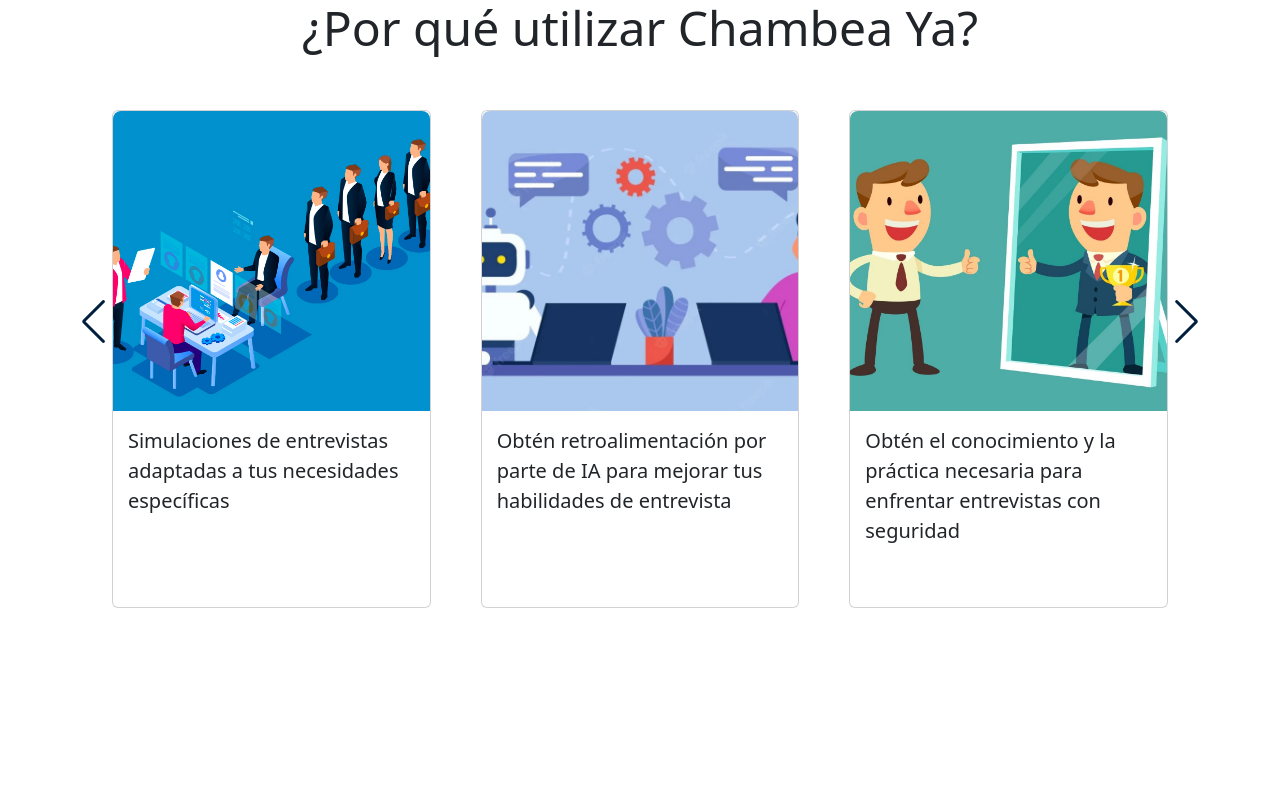
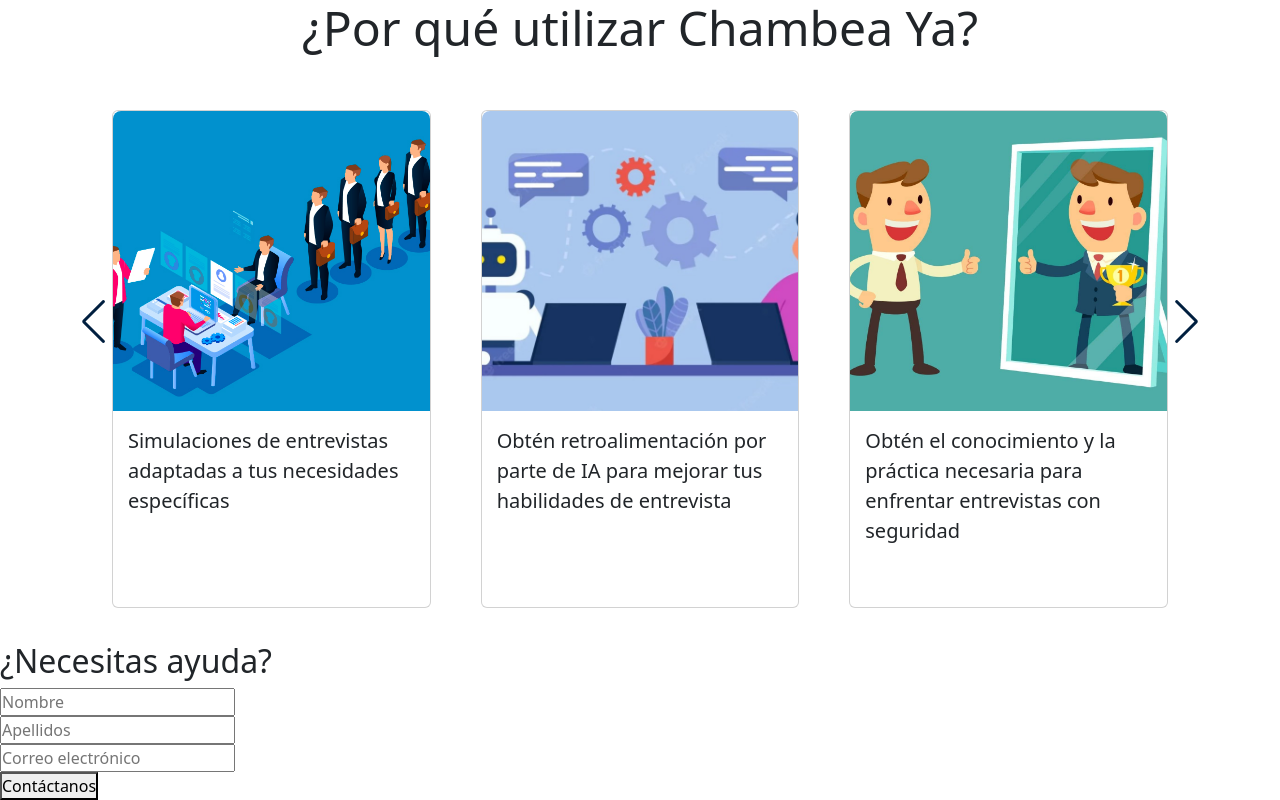
Before and after one commit to RealDreaming-UPC/Chambea-Ya, a plain HTML site: page index.html in a window 1280 px wide. Shown: the part 1518-2318 px from the top of the page. Before the commit the page ends 2160 px from the top, so only its background shows below. Drawn offline with nearby package versions, Linux system fonts and the light colour scheme.

Commit message:
feat: add contact section structure

```diff
--- a/index.html
+++ b/index.html
@@ -104,6 +104,23 @@
       <div class="swiper-button-prev swiper-navBtn"></div>
     </div>
   </section>
+  <section id="contact">
+    <h2>¿Necesitas ayuda?</h2>
+    <form>
+      <div class="form-div">
+        <input id="name" class ="controller" type="text" name="user-name"  placeholder="Nombre" required>
+      </div>
+      <div class="form-div">
+        <input id="last-names" class ="controller" type="text" name="user-name"  placeholder="Apellidos" required>
+      </div>
+      <div class="form-div">
+        <input id="email" class ="controller" type="email" name="user-email"  placeholder="Correo electrónico" required>
+      </div>
+      <div class="form-div">
+        <button type="submit">Contáctanos</button>
+      </div>
+    </form>
+  </section>
 
   <script src="js/swiper-bundle.min.js"></script>
   <script src="js/script.js"></script>
```
